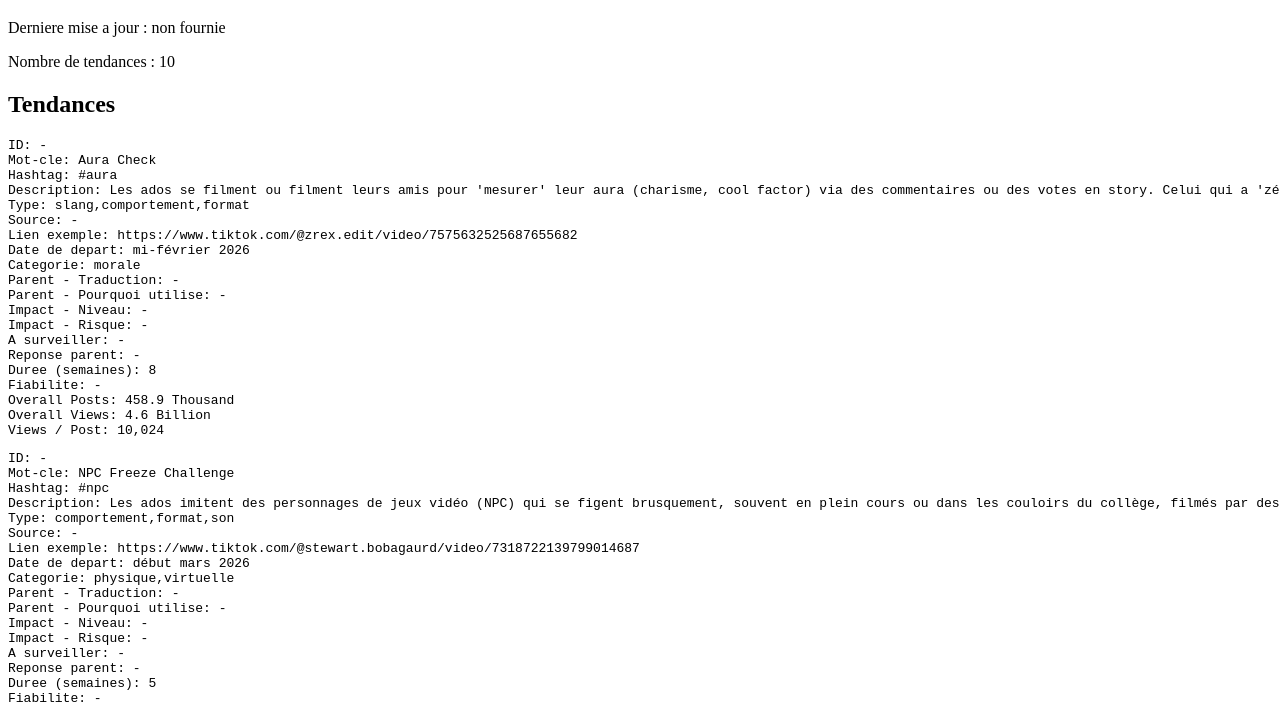
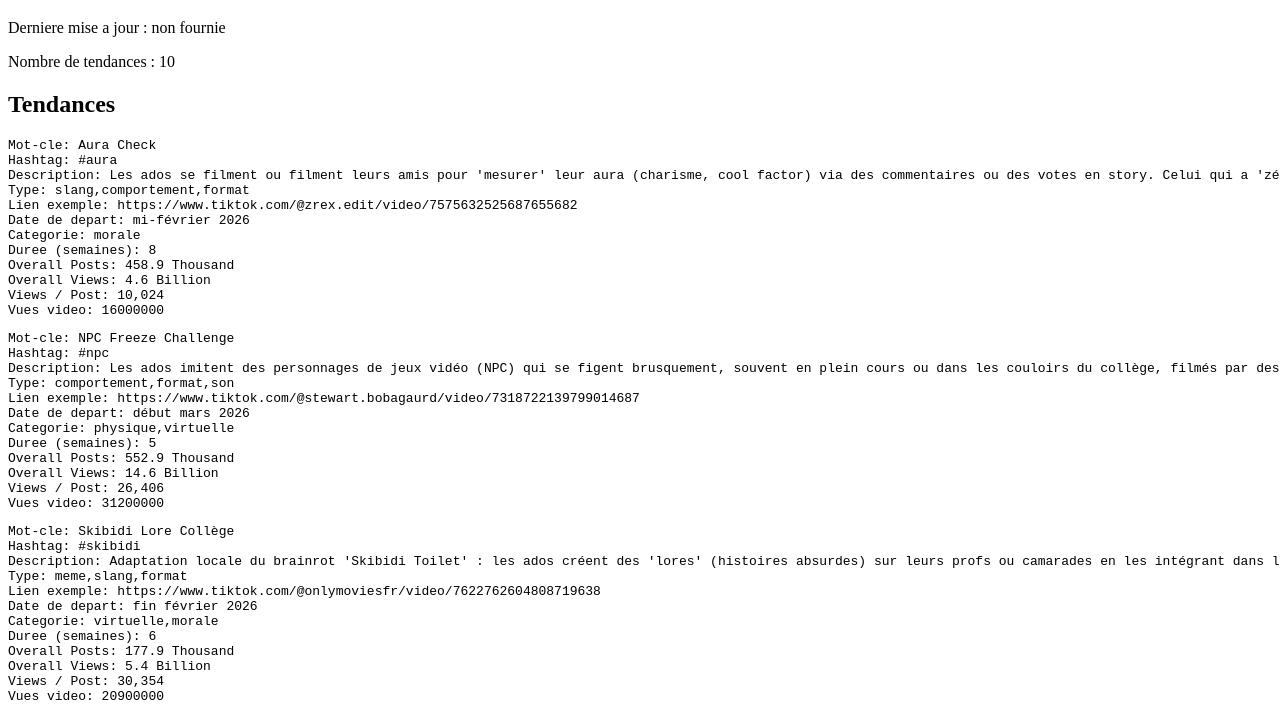
Before and after one commit to Lili-Jeanne/tiktok-tracker3, a plain HTML site: page index.html in a window 1280 px wide. Shown: the part 61-767 px from the top of the page. Drawn offline with Linux system fonts and the light colour scheme.

Commit message:
index changes

```diff
--- a/index.html
+++ b/index.html
@@ -51,49 +51,33 @@
           }
 
           for (const trend of trends) {
-            const id = trend.id || "-";
             const keyword = trend.k || trend.ti || trend.title || "Sans mot-cle";
             const hashtag = trend.hashtag || trend.m || "-";
             const desc = trend.d || "Sans explication";
             const type = trend.t || trend.ty || "-";
-            const source = trend.s || "-";
             const exampleLink = trend.v || trend.context || "-";
             const startDate = trend.da || "-";
             const category = trend.c || "-";
-            const parentTrad = trend.p?.traduction || "-";
-            const parentReason = trend.p?.["raison d’usage"] || trend.p?.raison || "-";
-            const impactLevel = trend.i?.niveau || "-";
-            const impactRisk = trend.i?.risque || "-";
-            const watch = trend.a || "-";
-            const react = trend.r || "-";
             const duration = trend.du || "-";
-            const reliability = trend.f || "-";
             const overallPosts = trend["Overall Posts"] || "-";
             const overallViews = trend["Overall Views"] || "-";
             const viewsPerPost = trend["Views / Post"] || "-";
+            const videoViews = trend.video_views || "-";
 
             const block = document.createElement("pre");
             block.textContent =
-              "ID: " + id + "\n" +
               "Mot-cle: " + keyword + "\n" +
               "Hashtag: " + hashtag + "\n" +
               "Description: " + desc + "\n" +
               "Type: " + type + "\n" +
-              "Source: " + source + "\n" +
               "Lien exemple: " + exampleLink + "\n" +
               "Date de depart: " + startDate + "\n" +
               "Categorie: " + category + "\n" +
-              "Parent - Traduction: " + parentTrad + "\n" +
-              "Parent - Pourquoi utilise: " + parentReason + "\n" +
-              "Impact - Niveau: " + impactLevel + "\n" +
-              "Impact - Risque: " + impactRisk + "\n" +
-              "A surveiller: " + watch + "\n" +
-              "Reponse parent: " + react + "\n" +
               "Duree (semaines): " + duration + "\n" +
-              "Fiabilite: " + reliability + "\n" +
               "Overall Posts: " + overallPosts + "\n" +
               "Overall Views: " + overallViews + "\n" +
-              "Views / Post: " + viewsPerPost;
+              "Views / Post: " + viewsPerPost + "\n" +
+              "Vues video: " + videoViews;
             trendsListEl.appendChild(block);
           }
         } catch (error) {
```
Also changed, not shown: 1 other file.
